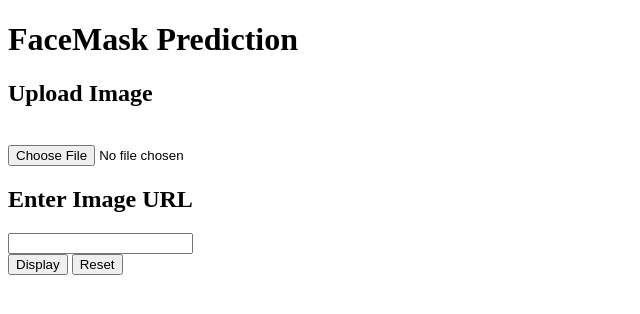
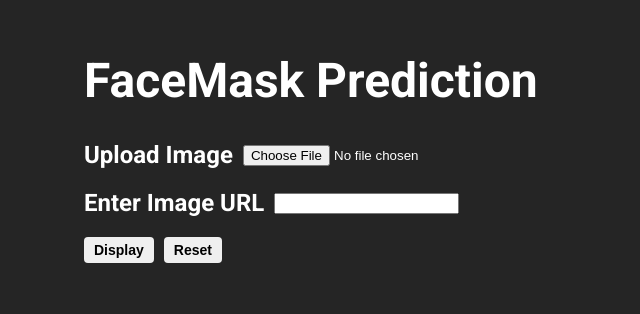
Before and after one commit to MuneebAnsari/muneebansari.github.io, a Jekyll site: the page built from demo/facemask-predict/index.html, in a window 1280 px wide. Shown: the top 314 px of the page, without its empty margins (0-640 px from the left). Built offline with Jekyll 4.4.1, drawn with Linux system fonts in a browser that asks for light colours.

Commit message:
mansar.io

```diff
--- a/demo/facemask-predict/index.html
+++ b/demo/facemask-predict/index.html
@@ -7,7 +7,7 @@ permalink: /demo/facemask-predict
   <head>
     <title>FaceMask Prediction</title>
     <meta name="viewport" content="width=device-width, initial-scale=1.0" />
-    <link rel="stylesheet" href="styles.css" />
+    <link rel="stylesheet" href="/demo/facemask-predict/styles.css" />
   </head>
   <body>
     <div class="layout">
@@ -60,6 +60,6 @@ permalink: /demo/facemask-predict
       </div>
     </div>
 
-    <script src="script.js"></script>
+    <script src="/demo/facemask-predict/script.js"></script>
   </body>
 </html>
```
